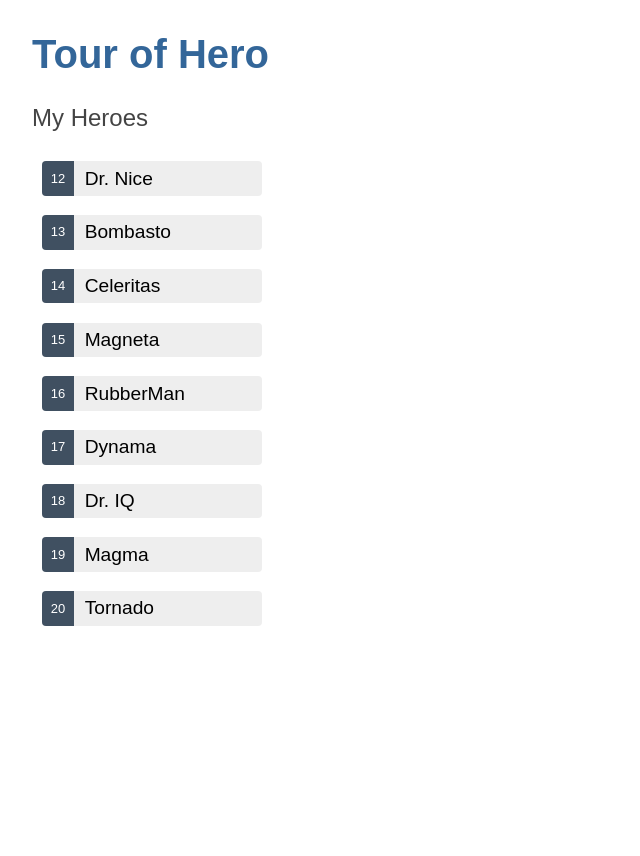
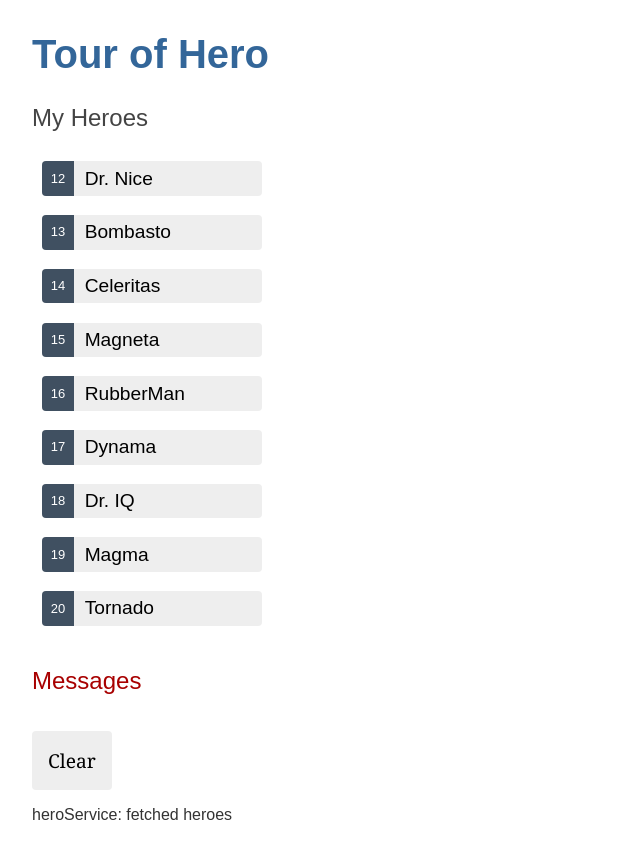
Before and after one commit to meth0xy/Tour-of-Heros, an Angular app: page / in a window 1280 px wide. Shown: the whole page, without its empty margins (0-640 px from the left). Before the commit the page ends 800 px from the top, so only its background shows below. Built offline with nearby package versions, Linux system fonts and the light colour scheme.

Commit message:
Render the Message Component in the App Component

```diff
--- a/src/app/app.component.html
+++ b/src/app/app.component.html
@@ -1,2 +1,3 @@
 <h1>{{title}}</h1>
 <app-heroes/>
+<app-messages/>
--- a/src/app/app.component.ts
+++ b/src/app/app.component.ts
@@ -2,11 +2,12 @@ import { Component } from '@angular/core';
 import { CommonModule } from '@angular/common';
 import { RouterOutlet } from '@angular/router';
 import { HeroesComponent } from './heroes/heroes.component';
+import { MessagesComponent } from './messages/messages.component';
 
 @Component({
   selector: 'app-root',
   standalone: true,
-  imports: [CommonModule, RouterOutlet, HeroesComponent],
+  imports: [CommonModule, RouterOutlet, HeroesComponent, MessagesComponent],
   templateUrl: './app.component.html',
   styleUrl: './app.component.scss'
 })
--- /dev/null
+++ b/src/app/messages/messages.component.html
@@ -0,0 +1,5 @@
+<div *ngIf="messageService.message.length">
+<h2>Messages</h2>
+<button type="button" (click)="messageService.clear()">Clear</button>
+<div *ngFor="let message of messageService.message">{{message}}</div>
+  </div>
--- /dev/null
+++ b/src/app/messages/messages.component.scss
@@ -0,0 +1,20 @@
+/* MessagesComponent's private CSS styles */
+h2 {
+  color: #a80000;
+  font-family: Arial, Helvetica, sans-serif;
+  font-weight: lighter;
+}
+
+.clear {
+  color: #333;
+  background-color: #eee;
+  margin-bottom: 12px;
+  padding: 1rem;
+  border-radius: 4px;
+  font-size: 1rem;
+}
+
+.clear:hover {
+  color: white;
+  background-color: #42545c;
+}
```
Also changed, not shown: src/app/messages/messages.component.ts (added, +14 -0 lines), 1 other file (tests, documents, lock files or other folders).
